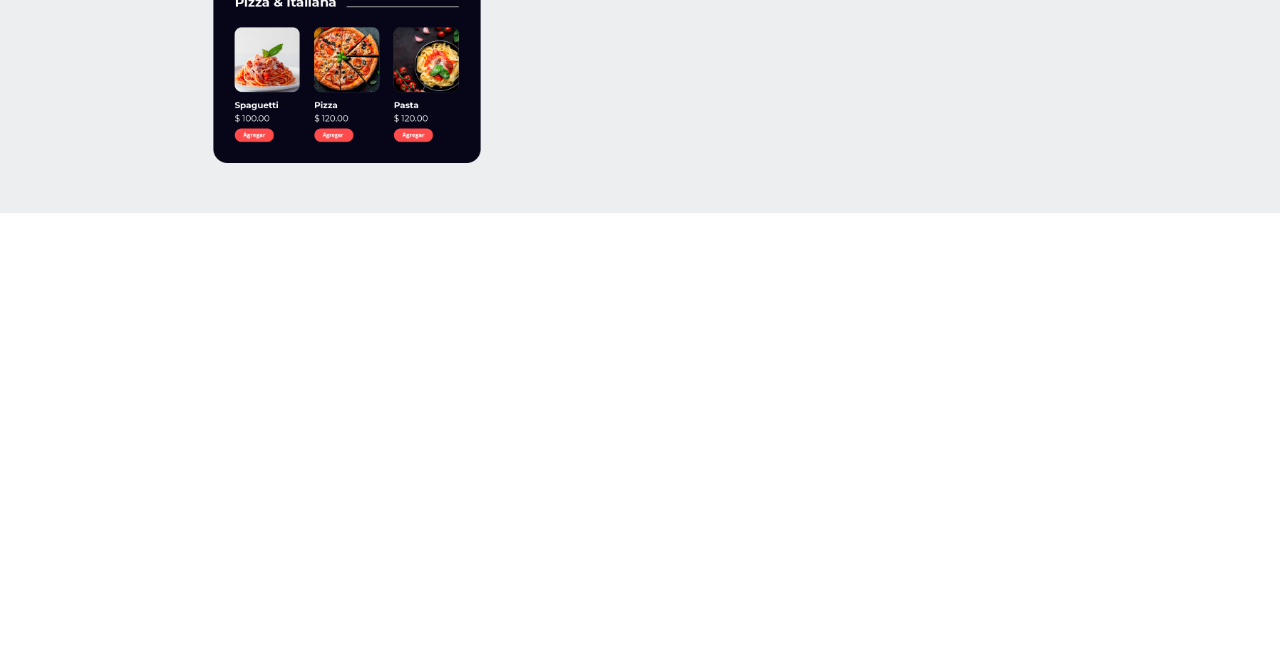
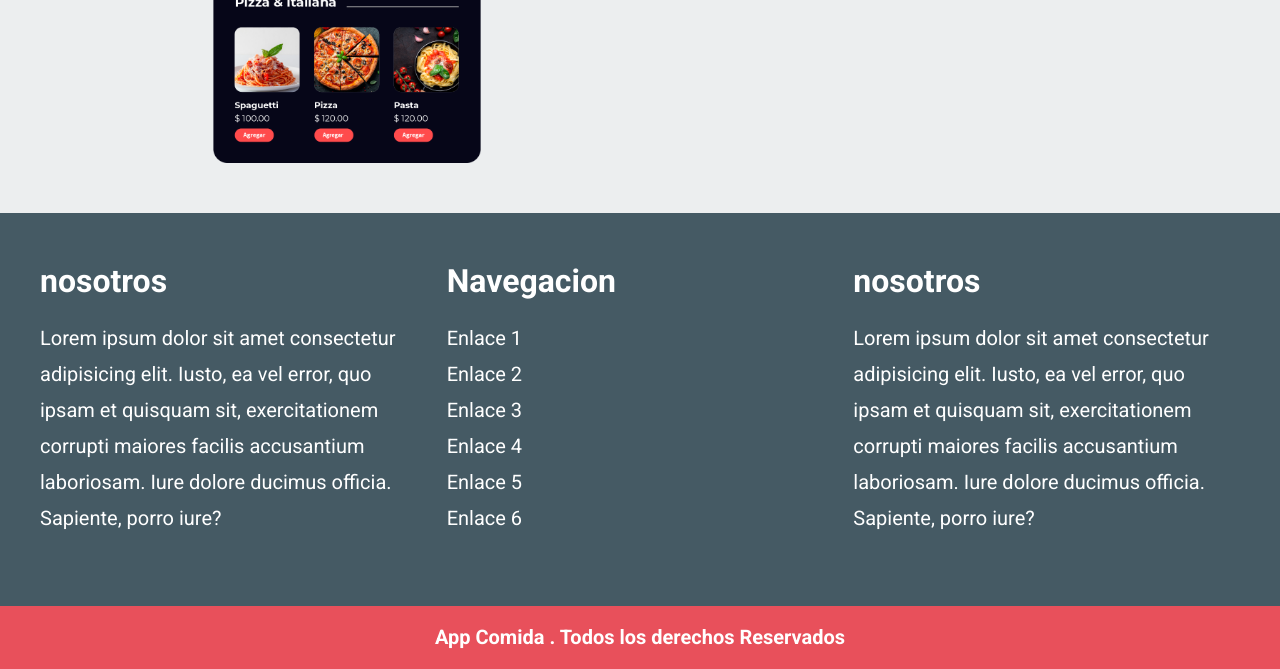
Before and after one commit to DevMeans/delivery, a website: page index.html in a window 1280 px wide. Shown: the part 5558-6227 px from the top of the page. Before the commit the page ends 5771 px from the top, so only its background shows below. Drawn offline with Linux system fonts and the light colour scheme.

Commit message:
footer terminado

```diff
--- a/index.html
+++ b/index.html
@@ -417,5 +417,41 @@
         </div>
       </div>
     </section>
+    <footer class="footer">
+      <div class="footer__grid contenedor">
+        <div class="footer__widget">
+          <h3 class="footer__heading">nosotros</h3>
+            <p class="footer__texto">
+              Lorem ipsum dolor sit amet consectetur adipisicing elit. Iusto, ea
+              vel error, quo ipsam et quisquam sit, exercitationem corrupti
+              maiores facilis accusantium laboriosam. Iure dolore ducimus
+              officia. Sapiente, porro iure?
+            </p>
+        </div>
+        <div class="footer__widget">
+          <h3 class="footer__heading">Navegacion</h3>
+          <nav class="footer__nav">
+            <a href="#" class="footer__link">Enlace 1</a>
+            <a href="#" class="footer__link">Enlace 2</a>
+            <a href="#" class="footer__link">Enlace 3</a>
+            <a href="#" class="footer__link">Enlace 4</a>
+            <a href="#" class="footer__link">Enlace 5</a>
+            <a href="#" class="footer__link">Enlace 6</a>
+          </nav>
+        </div>
+        <div class="footer__widget">
+          <h3 class="footer__heading">nosotros</h3>
+            <p class="footer__texto">
+              Lorem ipsum dolor sit amet consectetur adipisicing elit. Iusto, ea
+              vel error, quo ipsam et quisquam sit, exercitationem corrupti
+              maiores facilis accusantium laboriosam. Iure dolore ducimus
+              officia. Sapiente, porro iure?
+            </p>
+        </div>
+      </div>
+      <p class="footer__copy">
+        App Comida  . Todos los derechos Reservados
+      </p>
+    </footer>
   </body>
 </html>
--- a/src/scss/app.scss
+++ b/src/scss/app.scss
@@ -6,3 +6,4 @@
 @use "favoritos";
 @use "repartidores";
 @use "descargar";
+@use 'footer';
--- /dev/null
+++ b/src/scss/footer/_footer.scss
@@ -0,0 +1,58 @@
+@use "base/variables" as v;
+@use "base/mixins" as m;
+
+.footer {
+  background-color: v.$secundario;
+  padding-top: v.$separacion;
+  &__grid {
+    @include m.tablet {
+      @include m.grid(3, 1);
+      gap: 2rem;
+    }
+  }
+  &__widget {
+    margin-bottom: v.$separacion;
+    &:last-of-type {
+      margin-top: 0;
+    }
+  }
+  &__heading {
+    color: v.$blanco;
+    margin: 0;
+    text-align: center;
+    @include m.tablet {
+      text-align: left;
+    }
+  }
+  &__nav{
+    display: flex;
+    flex-direction: column;
+    margin-top: 2rem;
+  }
+  &__nav,
+  &__texto {
+    margin-top: 2rem;
+
+  }
+
+  &__link,
+  &__texto {
+    font-size: 2rem;
+    line-height: 1.8;
+    color: v.$blanco;
+
+    text-align: center;
+    @include m.tablet {
+      text-align: left;
+    }
+  }
+  &__copy{
+    text-align: center;
+    color:v.$blanco;
+    background-color: v.$primario;
+    font-size: 2rem;
+    font-weight: bold;
+    padding: 2rem;
+    margin: 0;
+  }
+}
--- /dev/null
+++ b/src/scss/footer/_index.scss
@@ -0,0 +1 @@
+@forward 'footer';
```
Also changed, not shown: build/css/app.css, 1 other file.
